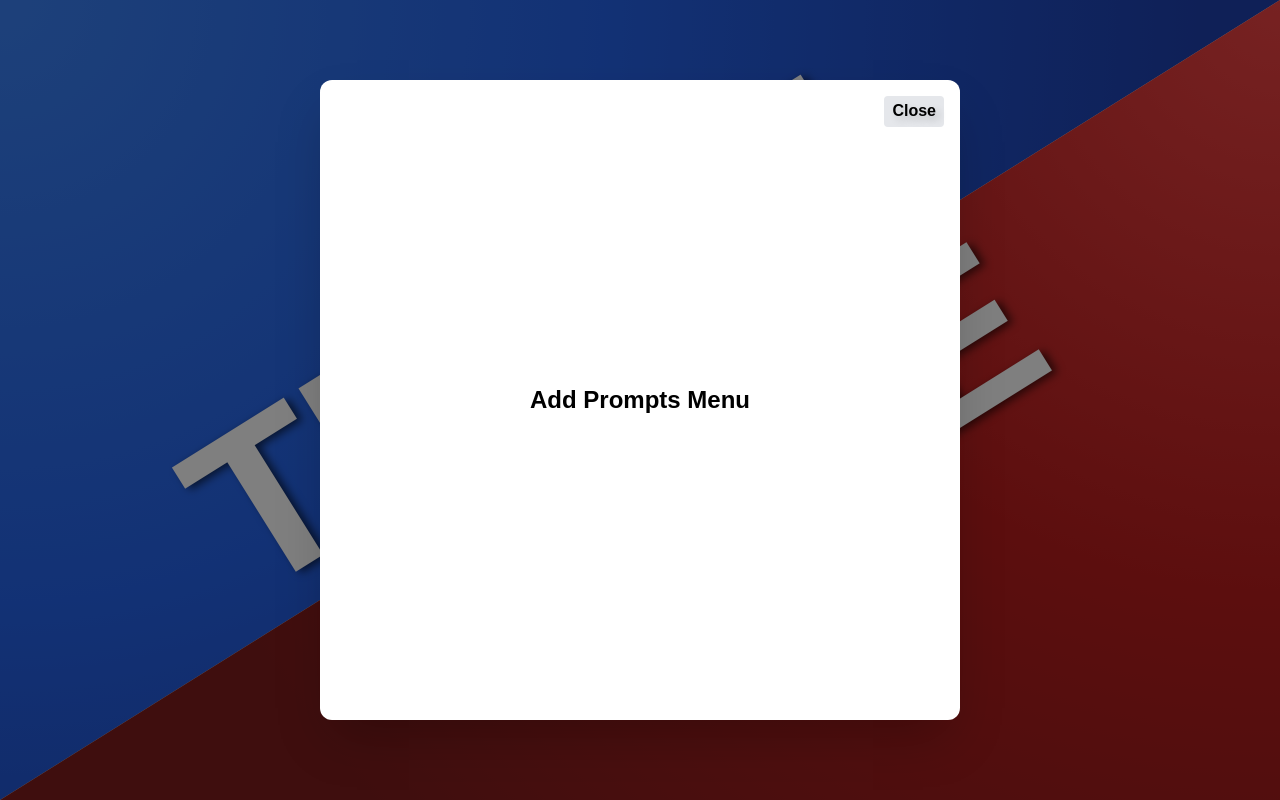
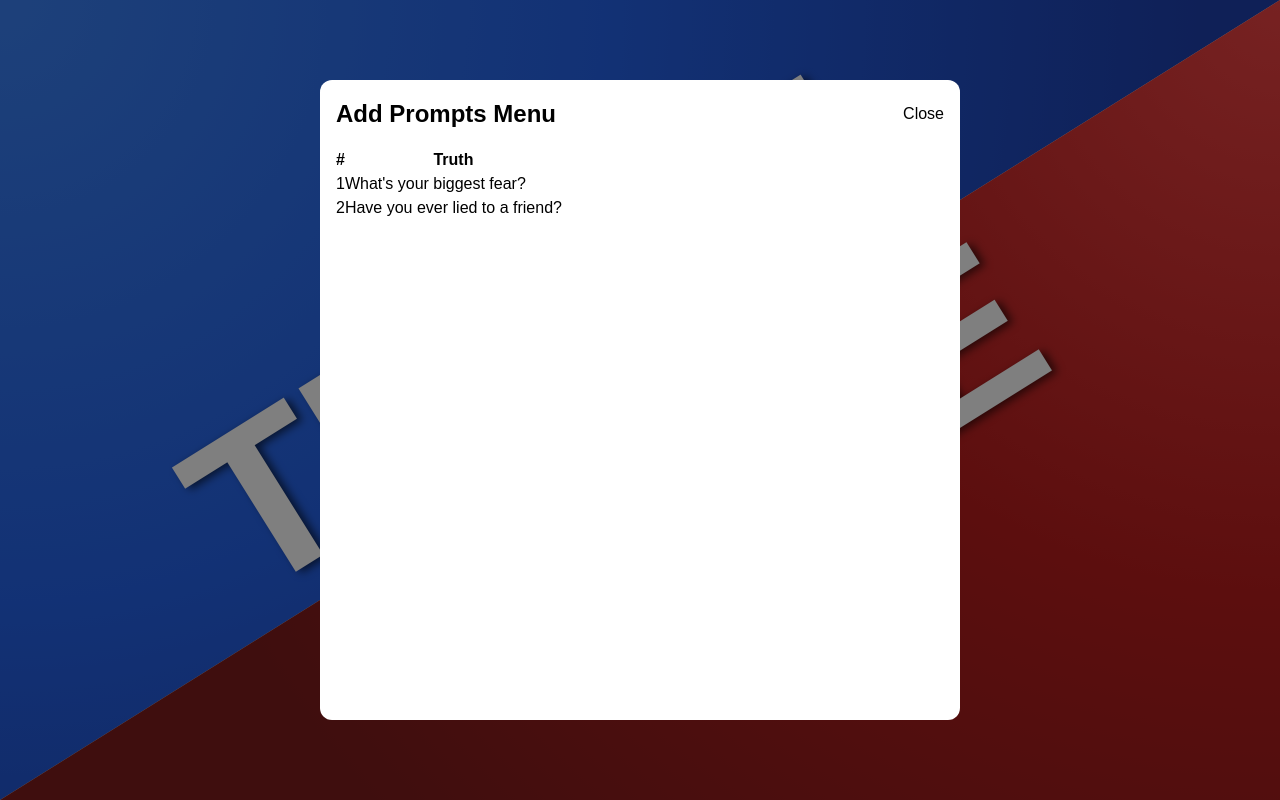
Before and after one commit to LucasMare/truth-or-dare, a Next.js app: page / in a window 1280 px wide. Both pictures are taken after a click on the button "+ Add Prompts". Built offline with nearby package versions, Linux system fonts and the light colour scheme.

Commit message:
Created basic PromptLists and it's respective table in AddPromptsMenu

```diff
--- a/app/components/AddPrompts/AddPromptsButton.tsx
+++ b/app/components/AddPrompts/AddPromptsButton.tsx
@@ -2,6 +2,7 @@
 
 import React, { useState } from "react";
 import AddPromptsMenu from "./AddPromptsMenu";
+import { PromptsListsProvider } from "./PromptsLists";
 
 export default function AddPromptsButton() {
   const [menuVisible, setMenuVisible] = useState(false);
@@ -41,7 +42,10 @@ export default function AddPromptsButton() {
           />
 
           {/* ✉️ Menu */}
-          <AddPromptsMenu onClose={handleClose} />
+             <PromptsListsProvider>
+              <AddPromptsMenu onClose={handleClose} />
+             </PromptsListsProvider>
+
         </>
       )}
     </>
--- a/app/components/AddPrompts/AddPromptsMenu.tsx
+++ b/app/components/AddPrompts/AddPromptsMenu.tsx
@@ -1,35 +1,53 @@
 "use client";
 
 import React from "react";
+import { usePromptsLists } from "./PromptsLists";
 
 type AddPromptsMenuProps = {
   onClose: () => void;
 };
 
 export default function AddPromptsMenu({ onClose }: AddPromptsMenuProps) {
+  const { truths } = usePromptsLists();
+
   return (
     <div
-            className="fixed top-1/2 left-1/2 bg-white text-black rounded-xl shadow-2xl flex items-center justify-center"
       style={{
+        position: "fixed",
+        top: "50%",
+        left: "50%",
         width: "50vw",
         height: "80vh",
         transform: "translate(-50%, -50%)",
+        background: "white",
+        color: "black",
+        borderRadius: "12px",
+        padding: "1rem",
+        overflowY: "auto",
         zIndex: 60,
       }}
     >
-            <div className="text-2xl font-bold">
-                Add Prompts Menu
-                <button
-                    onClick={onClose}
-                    className="absolute top-4 right-4 text-black text-sm bg-gray-200 rounded px-2 py-1 hover:bg-gray-300 cursor-pointer"
-                    style={{
-                        fontSize: "1rem",
-                        textShadow: "4px 4px 8px rgba(0, 0, 0, 0.2)", // adds a subtle drop shadow
-                    }}
-                >
-                    Close
-                </button>
+      <div style={{ display: "flex", justifyContent: "space-between", marginBottom: "1rem" }}>
+        <h2 style={{ fontSize: "1.5rem", fontWeight: "bold" }}>Add Prompts Menu</h2>
+        <button onClick={onClose}>Close</button>
       </div>
+
+      <table>
+        <thead>
+          <tr>
+            <th>#</th>
+            <th>Truth</th>
+          </tr>
+        </thead>
+        <tbody>
+          {truths.map((truth, index) => (
+            <tr key={index}>
+              <td>{index + 1}</td>
+              <td>{truth}</td>
+            </tr>
+          ))}
+        </tbody>
+      </table>
     </div>
   );
 }
--- /dev/null
+++ b/app/components/AddPrompts/PromptsLists.tsx
@@ -0,0 +1,35 @@
+import React, { createContext, useContext, useState, ReactNode } from 'react';
+
+type PromptsListsContextType = {
+  dares: string[];
+  truths: string[];
+  setDares: (dares: string[]) => void;
+  setTruths: (truths: string[]) => void;
+};
+
+const PromptsListsContext = createContext<PromptsListsContextType | undefined>(undefined);
+
+export const PromptsListsProvider = ({ children }: { children: ReactNode }) => {
+  const [dares, setDares] = useState<string[]>([
+    "Do 10 jumping jacks",
+    "Dance in front of everyone",
+  ]);
+  const [truths, setTruths] = useState<string[]>([
+    "What's your biggest fear?",
+    "Have you ever lied to a friend?",
+  ]);
+
+  return (
+    <PromptsListsContext.Provider value={{ dares, truths, setDares, setTruths }}>
+      {children}
+    </PromptsListsContext.Provider>
+  );
+};
+
+export const usePromptsLists = () => {
+  const context = useContext(PromptsListsContext);
+  if (!context) {
+    throw new Error("useGameLists must be used within a GameListsProvider");
+  }
+  return context;
+};
```
Also changed, not shown: tsconfig.json (+18 -4 lines). Lines whose indentation alone changed are shown as unchanged.
